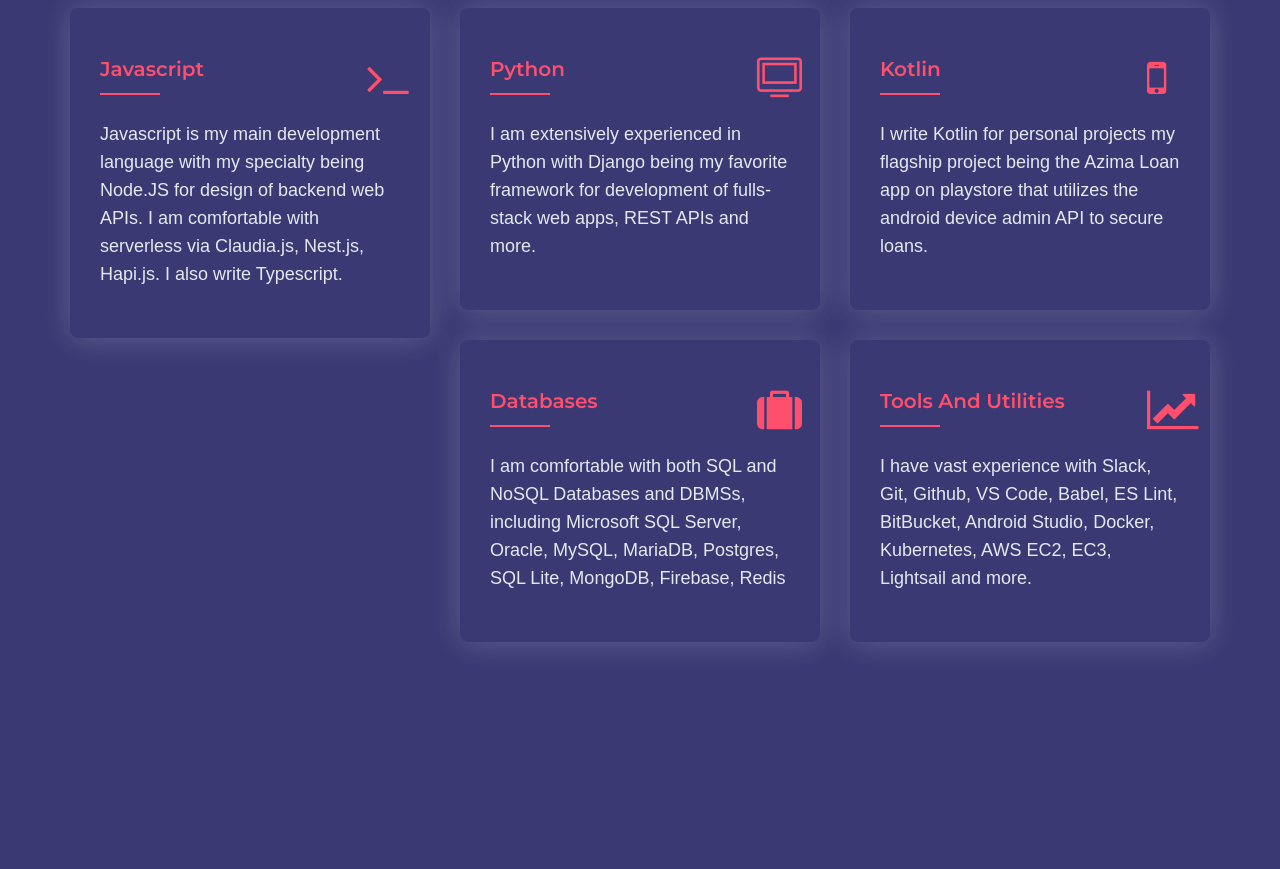
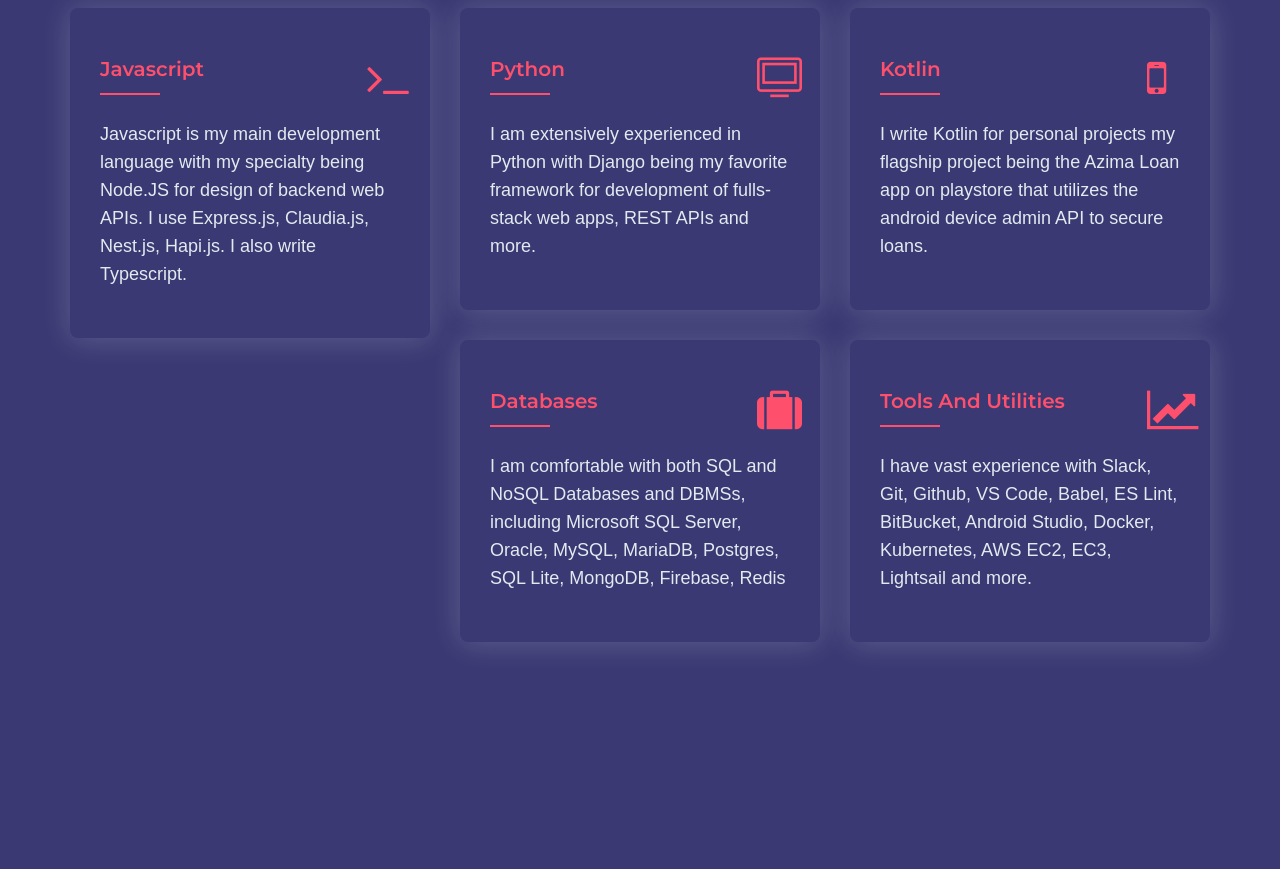
Before and after one commit to VinceT69/VinceT69.github.io, a plain HTML site: page index.html in a window 1280 px wide. Shown: the part 1720-2589 px from the top of the page. Drawn offline with nearby package versions, Linux system fonts and the light colour scheme; animation ran at ten frames a second.

Commit message:
Update index.html

```diff
--- a/index.html
+++ b/index.html
@@ -160,7 +160,7 @@
                         <i class="fa fa-terminal"></i>
                     </div>
                     <p class="description">
-                        Javascript is my main development language with my specialty being Node.JS for design of backend web APIs. I am comfortable with serverless via Claudia.js, Nest.js, Hapi.js. I also write Typescript.
+                        Javascript is my main development language with my specialty being Node.JS for design of backend web APIs. I use Express.js, Claudia.js, Nest.js, Hapi.js. I also write Typescript.
                     </p>
                 </div>
             </div> <!-- END COL -->
```
